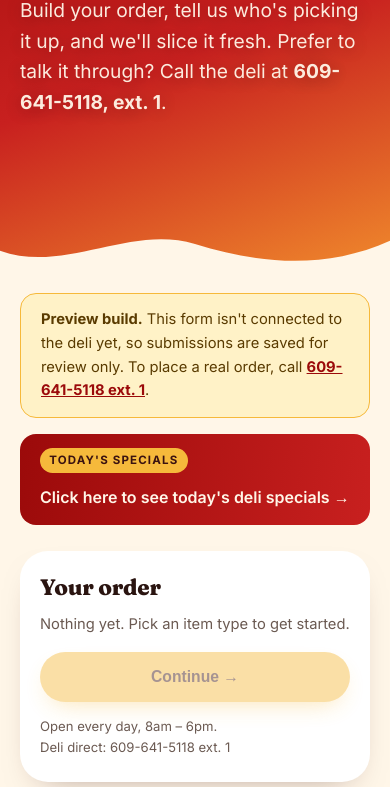
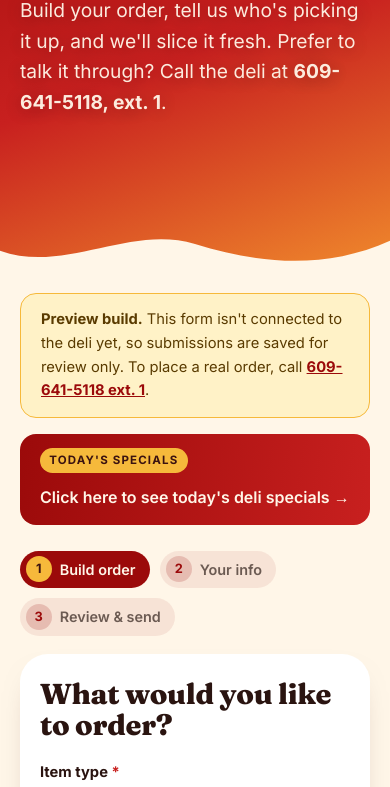
Before and after one commit to BKleva/Tilton-Market, a plain HTML site: page deli-order/index.html in a window 390 px wide. Shown: the part 301-1088 px from the top of the page. Drawn offline with Linux system fonts and the light colour scheme.

Commit message:
Order summary below builder on mobile
Co-Authored-By: Claude Sonnet 5.5 <noreply@anthropic.com>

```diff
--- a/styles.css
+++ b/styles.css
@@ -452,7 +452,6 @@ html{scroll-padding-top:140px}
   .cols-3{grid-template-columns:1fr 1fr}
   .order-grid{grid-template-columns:1fr}
   .sticky{position:static}
-  .o-side{order:-1}
 }
 @media(max-width:700px){
   .m-sec{padding:26px 20px;border-radius:26px}
```
